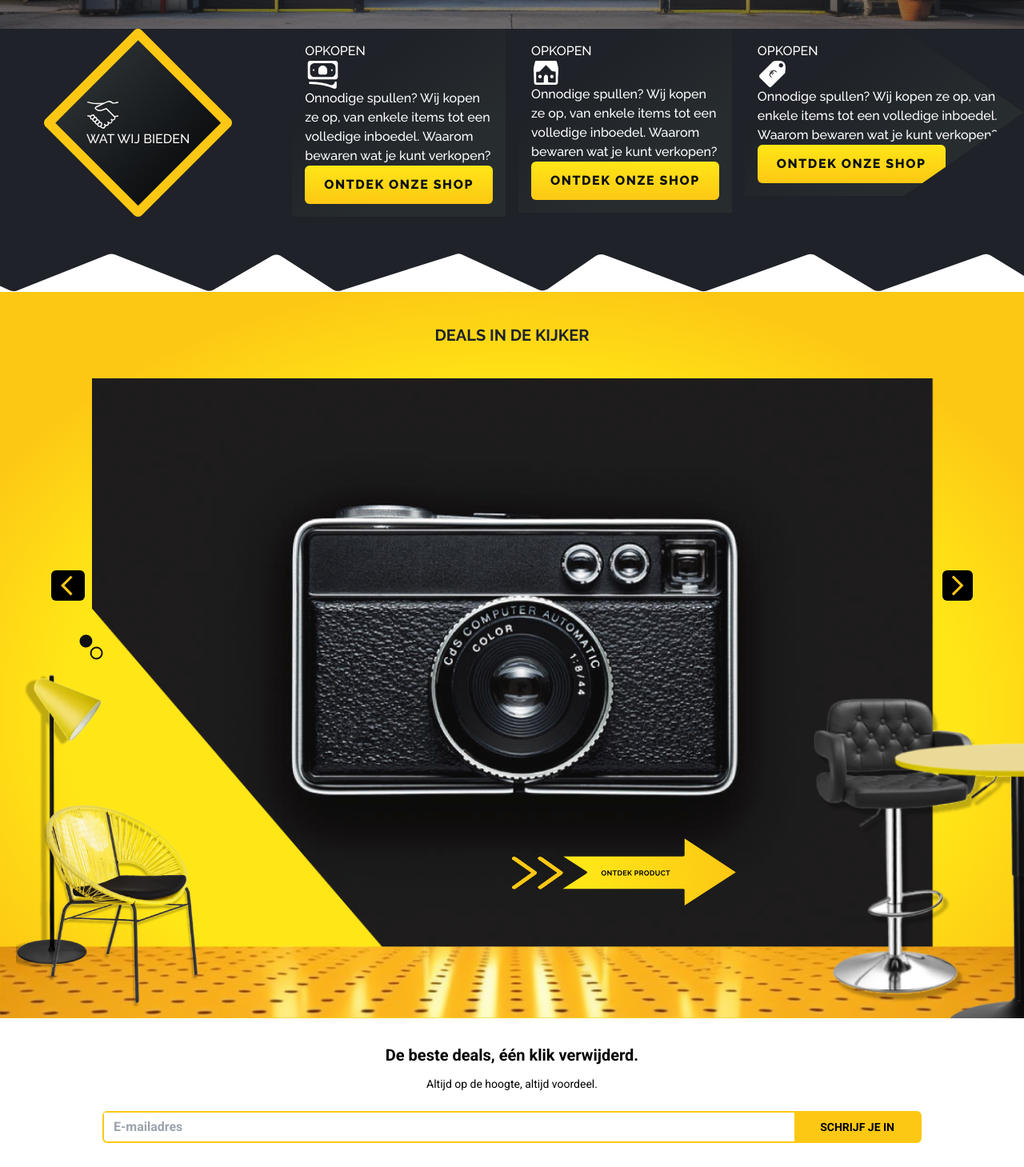
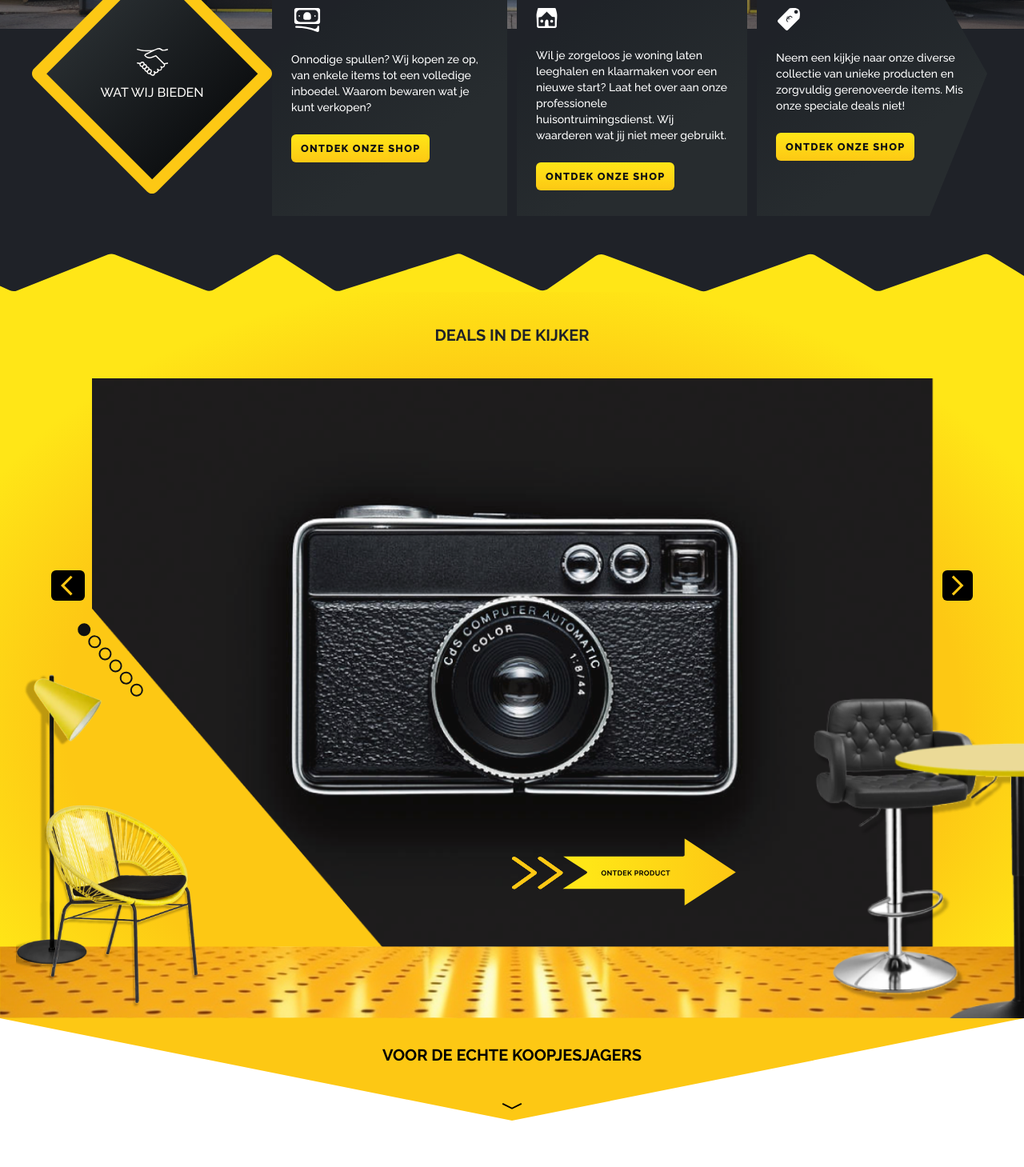
Before and after one commit to shipon-islam/extrema-deals, a React (Vite) app: page / in a window 1280 px wide. Shown: the part 620-2079 px from the top of the page at 80% size. Built offline with nearby package versions, Linux system fonts and the light colour scheme.

Commit message:
create phoduct slider

```diff
--- a/src/components/Navbar.jsx
+++ b/src/components/Navbar.jsx
@@ -14,7 +14,9 @@ export default function Navbar() {
   return (
     <header
       className={`${
-        isShowMobileMenu ? "bg-primary-yellow" : "bg-navbar-gradient"
+        isShowMobileMenu
+          ? "bg-primary-yellow fixed lg:static left-0 z-[100] w-full"
+          : "bg-navbar-gradient"
       } lg:bg-navbar-gradient h-20 lg:h-24 transition-colors duration-300`}
     >
       <nav className="max-w-[1536px] mx-auto px-8 lg:px-12 flex items-center justify-between h-full">
--- a/src/components/SliderItems.jsx
+++ b/src/components/SliderItems.jsx
@@ -7,6 +7,20 @@ import ArrowButton from "../assets/svg/arrow-button.svg";
 
 function SliderItems() {
   const slides = [
+    {
+      url: camera1,
+    },
+
+    {
+      url: camera2,
+    },
+    {
+      url: camera1,
+    },
+
+    {
+      url: camera2,
+    },
     {
       url: camera1,
     },
@@ -66,7 +80,7 @@ function SliderItems() {
       {/* image slider end */}
 
       {/* slider indicator start */}
-      <div className="flex gap-x-1 bottom-1/2  md:-translate-x-[19.2rem] lg:-translate-x-[28rem] xl:-translate-x-[34rem] translate-y-[5rem]  sm:translate-y-[10rem] md:translate-y-[6rem] lg:translate-y-[4.5rem] xl:translate-y-[2rem] justify-center py-2 absolute left-1/2 md:rotate-[49deg]">
+      <div className="flex gap-x-1 bottom-1/2  md:-translate-x-[21.7rem] lg:-translate-x-[28rem] xl:-translate-x-[35rem] translate-y-[5rem]  sm:translate-y-[10rem] md:translate-y-[6rem] lg:translate-y-[6rem] xl:translate-y-[3rem] justify-center py-2 absolute left-1/2 md:rotate-[49deg]">
         {slides.map((slide, slideIndex) => (
           <div
             key={slideIndex}
@@ -75,7 +89,7 @@ function SliderItems() {
               currentIndex === slideIndex
                 ? "bg-primary-yellow md:bg-primary-black"
                 : "bg-transparent"
-            } text-2xl cursor-pointer border-2 border-primary-yellow md:border-primary-black rounded-full w-4 h-4`}
+            } text-2xl cursor-pointer border-2 border-primary-yellow md:border-primary-black rounded-full w-3 h-3 md:w-4 md:h-4`}
           ></div>
         ))}
       </div>
--- a/src/components/YellowButton.jsx
+++ b/src/components/YellowButton.jsx
@@ -2,7 +2,7 @@ import React from "react";
 
 export default function YellowButton() {
   return (
-    <button className="bg-gradient-to-b from-secondary-yellow to-primary-yellow inline-block text-center no-underline whitespace-nowrap cursor-pointer font-primary text-primary-black text-base font-extrabold tracking-widest uppercase rounded-md border-0 px-6 py-3 hover:from-secondary-yellow hover:to-secondary-yellow active:scale-95 transition-colors duration-500 active:duration-200">
+    <button className="bg-gradient-to-b from-secondary-yellow to-primary-yellow inline-block text-center whitespace-nowrap font-primary text-primary-black text-[0.8rem] xl:text-[0.8rem] font-bold xl:font-extrabold tracking-widest uppercase rounded-md border-0 px-3 py-2 hover:from-secondary-yellow hover:to-secondary-yellow active:scale-95 transition-colors duration-500 active:duration-200">
       ONTDEK ONZE SHOP
     </button>
   );
--- a/src/index.css
+++ b/src/index.css
@@ -27,6 +27,17 @@
   .hamburger-btn.active span:nth-child(3) {
     transform: rotateZ(405deg) translate(-8px, -6px);
   }
+  .cta-card-wraper {
+    @apply pt-8 xl:pt-12 px-3 xl:px-6 pb-8 space-y-6 h-full;
+  }
+  .cta-card-head {
+    @apply font-bold;
+  }
+  .cta-card-icon {
+  }
+  .cta-card-text {
+    @apply text-sm;
+  }
 }
 .hero-banner {
   background: linear-gradient(
@@ -52,7 +63,6 @@
   background-image: url("./assets/svg/cta-bar-diamond-bg.svg");
   background-position: center;
   background-repeat: no-repeat;
-  background-size: contain;
 }
 .cta-card-gadient {
   background: linear-gradient(
@@ -65,12 +75,6 @@
 .react-clip-path {
   clip-path: polygon(56% 0, 100% 50%, 57% 100%, 0% 100%, 0 51%, 0% 0%);
 }
-.swiper-pagination-bullet {
-  background-color: transparent;
-  border: 4px solid #fdc814 !important;
-  width: 15px;
-  height: 15px;
+.react-clip-path2 {
+  clip-path: polygon(0 0, 65% 0, 100% 50%, 75% 100%, 0 100%, 0% 50%);
 }
-.swiper-pagination-bullet-active {
-  background-color: #fdc814;
-}
--- a/src/pages/home/sections/CTABar.jsx
+++ b/src/pages/home/sections/CTABar.jsx
@@ -1,25 +1,32 @@
 import React from "react";
 
+import diamondShape from "../../../assets/svg/cta-bar-diamond-bg.svg";
 import handShakeIcon from "../../../assets/svg/handshake-icon-white.svg";
 import YellowButton from "../../../components/YellowButton";
 
 export default function CTABar() {
   return (
-    <section className="cta-banner-bg hidden lg:block">
-      <div className="grid grid-cols-[2fr_1fr_1fr_2fr] gap-x-4">
-        <div className="cta-diamond-shape relative max-w-[345.269px] h-auto">
+    <section className="bg-secondary-yellow">
+      <div className="cta-banner-bg hidden lg:block">
+        <div className="grid grid-cols-4 xl:grid-cols-4 relative  top-[-7rem] xl:top-[-8rem] xl:max-w-[75rem] xl:mx-auto text-white mx-5">
+          <div className="relative">
+            <img className="w-full h-full" src={diamondShape} alt="shape" />
             <div className="absolute top-1/2 left-1/2 -translate-x-1/2 -translate-y-1/2">
-            <img className="w-10" src={handShakeIcon} alt="icon" />
-            <h3 className="text-primary-white">WAT WIJ BIEDEN</h3>
+              <img
+                className="w-10 mx-auto mb-2"
+                src={handShakeIcon}
+                alt="icon"
+              />
+              <h3 className="text-primary-white text-center">WAT WIJ BIEDEN</h3>
             </div>
           </div>
-        <div>
-          <div className="cta-card-gadient text-white p-4">
-            <h1>OPKOPEN</h1>
+          <div className="my-1.5 mr-1.5 ">
+            <div className="cta-card-gadient cta-card-wraper">
+              <h1 className="cta-card-head">OPKOPEN</h1>
               <svg
-              className="fill-white"
-              width="45"
-              height="35"
+                className="fill-white cta-card-icon"
+                width="40"
+                height="30"
                 viewBox="0 0 216 201"
                 fill="none"
                 xmlns="http://www.w3.org/2000/svg"
@@ -30,20 +37,20 @@ export default function CTABar() {
                 <path d="M38.5025 61.3242C39.7803 60.7686 41.1136 60.4909 42.5025 60.4909C46.2248 60.3797 47.7525 62.1575 47.0859 65.8242L46.0859 70.9075C45.9417 71.5798 45.618 72.2024 45.1504 72.707C44.6827 73.2116 44.0892 73.5788 43.4349 73.7682C42.7806 73.9576 42.0908 73.9619 41.4412 73.7807C40.7916 73.5995 40.2074 73.2397 39.7525 72.7409L36.8359 69.4909C36.2902 68.8898 35.8939 68.1686 35.679 67.3857C35.4642 66.6029 35.4368 65.7805 35.5991 64.9851C35.7614 64.1897 36.1089 63.4437 36.6133 62.8077C37.1178 62.1716 37.765 61.6634 38.5025 61.3242Z" />
                 <path d="M175.753 174.408C186.197 170.63 191.975 164.269 193.086 155.324C193.367 153.455 194.343 151.762 195.818 150.581C197.294 149.401 199.161 148.822 201.046 148.958C202.931 149.095 204.694 149.939 205.984 151.32C207.274 152.701 207.995 154.518 208.003 156.408L207.419 187.241C207.366 189.486 206.77 191.685 205.683 193.649C204.596 195.613 203.051 197.283 201.18 198.513C199.31 199.744 197.17 200.499 194.947 200.713C192.723 200.927 190.483 200.593 188.419 199.741C135.03 177.852 78.3636 166.796 18.4192 166.574C15.8081 166.574 13.6692 166.019 12.0025 164.908C6.89142 161.519 6.66919 157.463 11.3359 152.741C12.5652 151.514 14.2135 150.825 15.9192 150.824C68.0859 150.38 118.864 158.296 168.253 174.574C170.753 175.408 173.253 175.352 175.753 174.408Z" />
               </svg>
-            <p>
+              <p className="cta-card-text">
                 Onnodige spullen? Wij kopen ze op, van enkele items tot een
                 volledige inboedel. Waarom bewaren wat je kunt verkopen?
               </p>
               <YellowButton />
             </div>
           </div>
-        <div>
-          <div className="cta-card-gadient text-white p-4">
-            <h1>OPKOPEN</h1>
+          <div className="m-1.5 ">
+            <div className="cta-card-gadient cta-card-wraper">
+              <h1 className="cta-card-head">ONTRUIMING</h1>
               <svg
-              className="fill-white"
-              width="37"
-              height="30"
+                className="fill-white cta-card-icon"
+                width="27"
+                height="25"
                 viewBox="0 0 191 184"
                 fill="none"
                 xmlns="http://www.w3.org/2000/svg"
@@ -57,20 +64,21 @@ export default function CTABar() {
                 />
               </svg>
 
-            <p>
-              Onnodige spullen? Wij kopen ze op, van enkele items tot een
-              volledige inboedel. Waarom bewaren wat je kunt verkopen?
+              <p className="cta-card-text">
+                Wil je zorgeloos je woning laten leeghalen en klaarmaken voor
+                een nieuwe start? Laat het over aan onze professionele
+                huisontruimingsdienst. Wij waarderen wat jij niet meer gebruikt.
               </p>
               <YellowButton />
             </div>
           </div>
-        <div>
-          <div className="cta-card-gadient react-clip-path text-white p-4">
-            <h1>OPKOPEN</h1>
+          <div className="m-1.5">
+            <div className="cta-card-gadient cta-card-wraper react-clip-path2 ">
+              <h1 className="cta-card-head">DEALS</h1>
               <svg
-              className="fill-white"
-              width="37"
-              height="33"
+                className="fill-white cta-card-icon"
+                width="32"
+                height="28"
                 viewBox="0 0 202 202"
                 fill="none"
                 xmlns="http://www.w3.org/2000/svg"
@@ -82,11 +90,12 @@ export default function CTABar() {
                 />
               </svg>
 
-            <p>
-              Onnodige spullen? Wij kopen ze op, van enkele items tot een
-              volledige inboedel. Waarom bewaren wat je kunt verkopen?
+              <p className="cta-card-text">
+                Neem een kijkje naar onze diverse collectie van unieke producten
+                en zorgvuldig gerenoveerde items. Mis onze speciale deals niet!
               </p>
               <YellowButton />
+            </div>
           </div>
         </div>
       </div>
--- a/src/pages/home/sections/CTABarSmDevices.jsx
+++ b/src/pages/home/sections/CTABarSmDevices.jsx
@@ -48,7 +48,7 @@ export default function CTABarSmDevices({ ctaDetails }) {
           </div>
         </div>
         <div>
-          <p ref={ctaTextRef} className="text-sm font-roboto p-2">
+          <p ref={ctaTextRef} className="text-sm sm:text-lg font-roboto p-2">
             {ctaDetails[0]?.para_text}
           </p>
         </div>
--- a/src/pages/home/sections/ProductSlider.jsx
+++ b/src/pages/home/sections/ProductSlider.jsx
@@ -1,4 +1,5 @@
 import React from "react";
+import { BsChevronCompactDown } from "react-icons/bs";
 import chairAndLamp from "../../../assets/img/chair-and-lamp.png";
 import chairAndTable from "../../../assets/img/chair-and-table.png";
 import floor from "../../../assets/svg/floor.svg";
@@ -6,12 +7,12 @@ import SliderItems from "../../../components/SliderItems";
 
 export default function ProductSlider() {
   return (
-    <section
+    <section>
+      <div
         style={{
           background:
-          "radial-gradient(60% 60.01% at 50% 57.98%, #FFE617 72.92%, #FDC814 100%)",
+            "radial-gradient(60% 60.01% at 50% 57.98%,#FDC814 72.92%, #FFE617 100%)",
         }}
-      className=""
       >
         <h1 className="py-10 text-center text-xl font-bold text-secondary-black">
           DEALS IN DE KIJKER
@@ -35,7 +36,18 @@ export default function ProductSlider() {
             />
           </div>
         </div>
-      {/* <SliderItems /> */}
+      </div>
+      <div
+        style={{ clipPath: "polygon(100% 0, 0 0, 50% 100%)" }}
+        className="bg-[#FDC814] h-32 relative hidden md:block"
+      >
+        <h1 className="text-center font-bold pt-8 text-xl">
+          VOOR DE ECHTE KOOPJESJAGERS
+        </h1>
+        <div className="absolute left-1/2 -translate-x-1/2 bottom-1">
+          <BsChevronCompactDown className="text-3xl" />
+        </div>
+      </div>
     </section>
   );
 }
--- a/src/pages/home/sections/Subscribe.jsx
+++ b/src/pages/home/sections/Subscribe.jsx
@@ -2,21 +2,23 @@ import React from "react";
 
 export default function Subscribe() {
   return (
-    <div className="font-raleway md:font-roboto py-8 bg-white">
+    <div className="font-raleway md:font-roboto py-14 bg-white md:py-20">
       <div className="text-center mb-6">
-        <h3 className="font-bold text-xl">
+        <h3 className="font-bold md:font-normal text-xl md:text-[1.25rem] ">
           De beste deals, één klik verwijderd.
         </h3>
-        <p className="text-sm my-3">Altijd op de hoogte, altijd voordeel.</p>
+        <p className="text-sm py-4 md:text-[1.25rem] -mt-2">
+          Altijd op de hoogte, altijd voordeel.
+        </p>
       </div>
       <form>
-        <div className="flex border-2 border-primary-yellow rounded-md w-[80%] mx-auto">
+        <div className="flex border-2 border-primary-yellow rounded-md w-[80%] md:w-[37.5rem] mx-auto overflow-hidden">
           <input
             placeholder="E-mailadres"
-            className="focus:outline-none h-full w-full pt-2 pl-3 font-semibold "
+            className="focus:outline-none h-full w-full py-3 pl-3 font-semibold "
             type="text"
           />
-          <button className="bg-primary-yellow block px-8 py-2 whitespace-nowrap font-bold text-sm">
+          <button className="bg-primary-yellow block px-3 md:px-9 py-2 md:py-3 whitespace-nowrap font-bold text-sm">
             SCHRIJF JE IN
           </button>
         </div>
```
Lines whose indentation alone changed are shown as unchanged.
